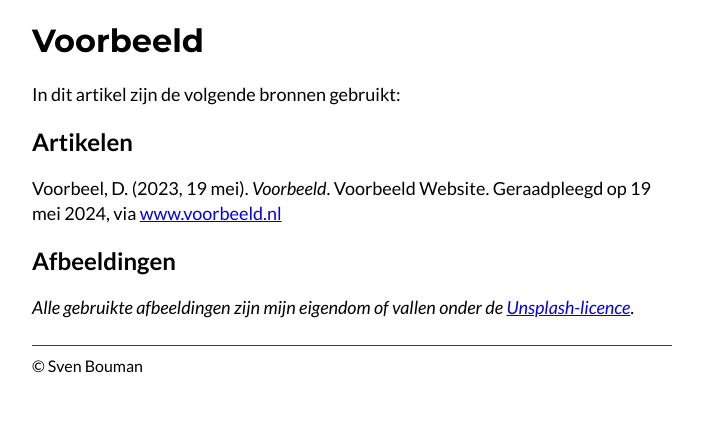
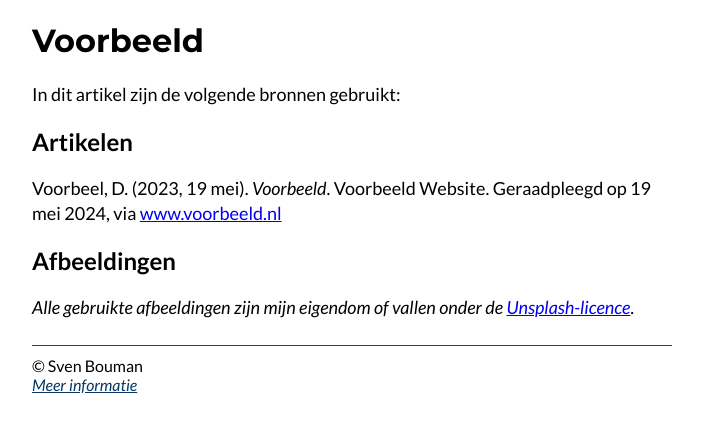
Before and after one commit to kevin-51/bronnen, a Jekyll site: the page built from lijst/siho-2024-vb-0519.md, in a window 1280 px wide. Shown: the top 432 px of the page, without its empty margins (288-991 px from the left). Built offline with Jekyll 4.4.1, drawn with Linux system fonts in a browser that asks for light colours.

Commit message:
Update bron-24H1.html

```diff
--- a/_layouts/bron-24H1.html
+++ b/_layouts/bron-24H1.html
@@ -14,7 +14,8 @@
       {{ content }}
     </section>
     <footer>
-      &copy; Sven Bouman
+      &copy; Sven Bouman<br>
+      <a href="onderwijs.kevin51.nl/over"><em>Meer informatie</em></a>
     </footer>
   </body>
 </html>
```
